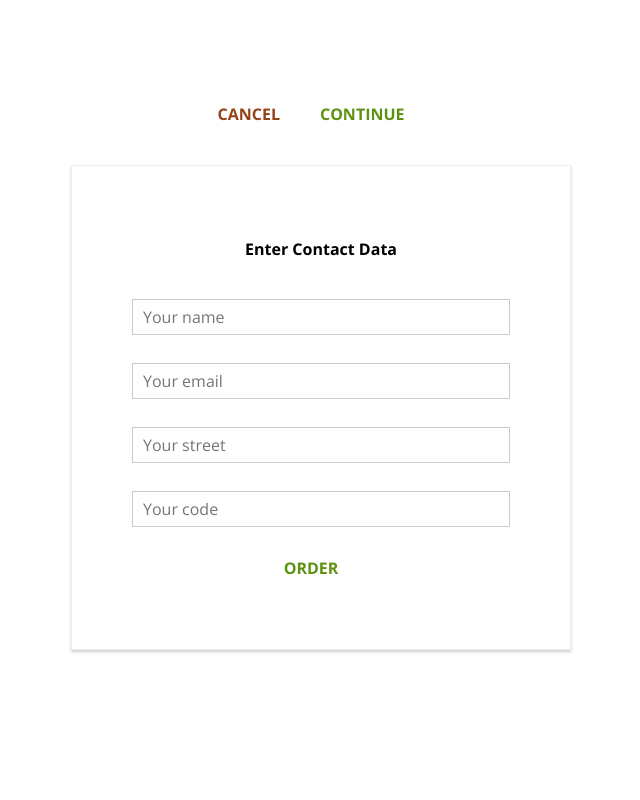
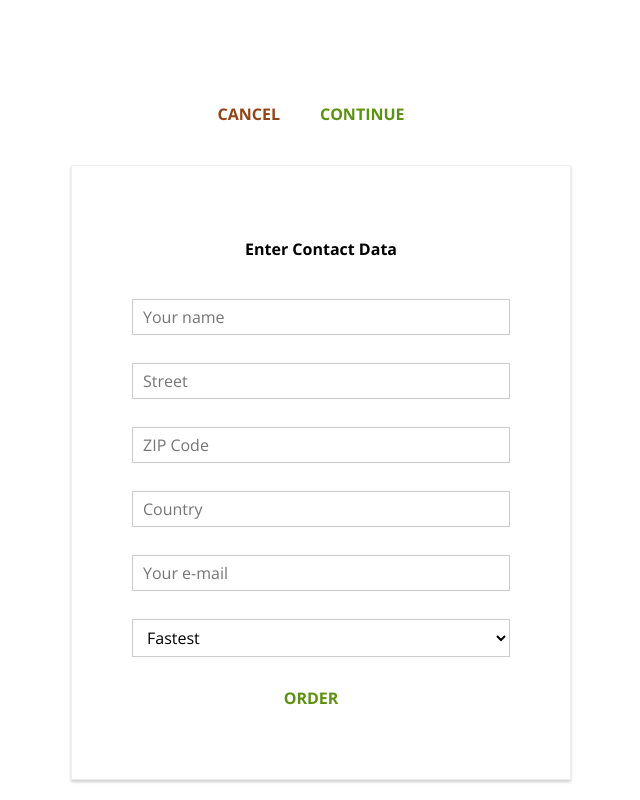
Before and after one commit to dtimchenko/react-burger-builder, a React (Create React App) app: page /checkout/contact-data in a window 1280 px wide. Shown: the part 653-1453 px from the top of the page, without its empty margins (319-959 px from the left). Before the commit the page ends 1323 px from the top, so only its background shows below. Built offline with nearby package versions, Linux system fonts and the light colour scheme.

Commit message:
order form inputs dynamic configuration

```diff
--- a/src/components/Checkout/ContactData/ContactData.js
+++ b/src/components/Checkout/ContactData/ContactData.js
@@ -8,26 +8,64 @@ import Input from "../../UI/Input/Input";
 class ContactData extends Component {
 
     state = {
-        name: '',
-        email: '',
-        address: {
-            street: '',
-            postalCode: ''
+        orderForm: {
+            name: {
+                elementType: 'input',
+                elementConfig: {
+                    type: 'text',
+                    placeholder: 'Your name'
+                },
+                value: ''
+            },
+            street: {
+                elementType: 'input',
+                elementConfig: {
+                    type: 'text',
+                    placeholder: 'Street'
+                },
+                value: ''
+            },
+            zipCode: {
+                elementType: 'input',
+                elementConfig: {
+                    type: 'text',
+                    placeholder: 'ZIP Code'
+                },
+                value: ''
+            },
+            country: {
+                elementType: 'input',
+                elementConfig: {
+                    type: 'text',
+                    placeholder: 'Country'
+                },
+                value: ''
+            },
+            email: {
+                elementType: 'input',
+                elementConfig: {
+                    type: 'email',
+                    placeholder: 'Your e-mail'
+                },
+                value: ''
+            },
+            deliveryMethod: {
+                elementType: 'select',
+                elementConfig: {
+                    options:[
+                        {value: 'fastest', display: 'Fastest'},
+                        {value: 'cheapest', display: 'Cheapest'}
+                    ]
+                },
+                value: ''
+            }
         }
     };
 
     defaultOrder = {
         ingredients: this.state.ingredients,
         price: this.state.price,
-        customer: {
-            name: 'Test User',
-            address: {
-                street: 'Teststreet 1',
-                zipCode: 45678,
-                country: 'USA'
-            },
-            email: 'test@test.com'
-        }
+
     }
 
     postOrder = (order) => {
@@ -48,14 +86,20 @@ class ContactData extends Component {
     }
 
     render() {
+
+        const formElements = Object.entries(this.state.orderForm)
+        .map(([key, config]) => (
+            <Input key={key}
+            elementType={config.elementType}
+            elementConfig={config.elementConfig}
+            value={config.value}/>
+        ));
+
         return (
             <div className={styles.ContactData}>
                 <h4>Enter Contact Data</h4>
                 <form>
-                    <Input type='text' name='name' placeholder='Your name'/>
-                    <Input type='text' name='email' placeholder='Your email'/>
-                    <Input type='text' name='street' placeholder='Your street'/>
-                    <Input type='text' name='postalCode' placeholder='Your code'/>
+                    {formElements}
                     <Button type='Success' onClick={this.onClickHandler}>ORDER</Button>
                 </form>
             </div>
--- a/src/components/UI/Input/Input.js
+++ b/src/components/UI/Input/Input.js
@@ -5,12 +5,28 @@ const input = (props) => {
 
     let inputElement = null;
 
-    switch (props.inputtype) {
+    switch (props.elementType) {
         case ('textarea'):
-            inputElement = <textarea className={styles.InputElement}  {...props} />;
+            inputElement = <textarea
+                className={styles.InputElement}
+                {...props.elementConfig}
+                value={props.value} />;
+            break;
+        case ('select'):
+            inputElement = <select
+                className={styles.InputElement}>
+                    {
+                        props.elementConfig.options.map(opt=>(
+                            <option key={opt.value} value={opt.value}>{opt.display}</option>
+                        ))
+                    }
+            </select>;
             break;
         default:
-            inputElement = <input className={styles.InputElement} {...props} />;
+            inputElement = <input
+                className={styles.InputElement}
+                {...props.elementConfig}
+                value={props.value} />;
             break;
     }
 
```
Also changed, not shown: 1 other file (tests, documents, lock files or other folders).
